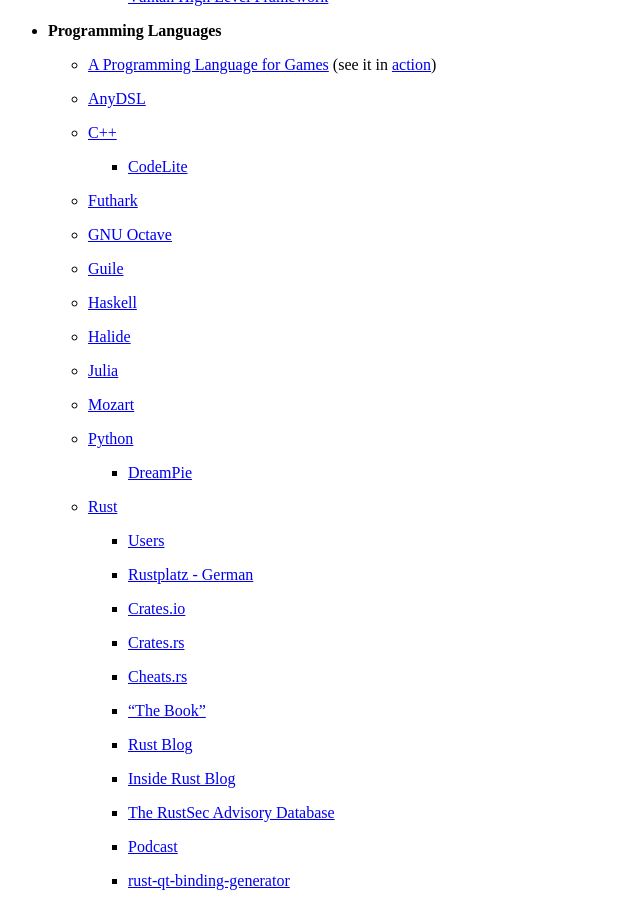
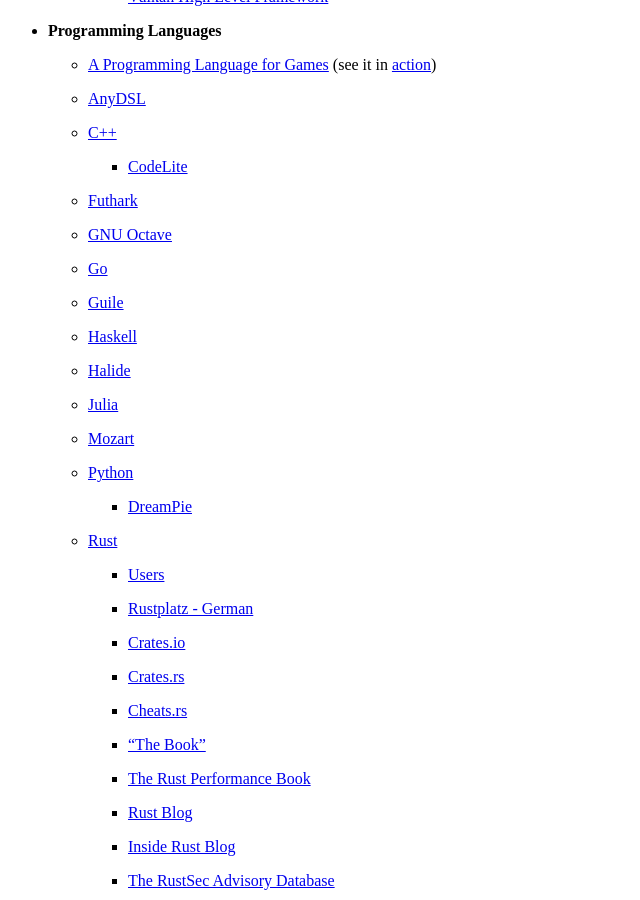
Before and after one commit to wahn/jan_walter_org, a Jekyll site: the page built from links/index.md, in a window 1280 px wide and 900 px high, scrolled down 5497 px. Shown: the whole window, without its empty margins (0-640 px from the left). Built offline with Jekyll 4.4.1, drawn with Linux system fonts in a browser that asks for light colours; Markdown is read by kramdown in place of the engine named in the settings.

Commit message:
Update links and download section.

```diff
--- a/links/index.md
+++ b/links/index.md
@@ -365,6 +365,8 @@
 
     - [GNU Octave](https://www.gnu.org/software/octave)
 
+    - [Go](https://golang.org)
+
     - [Guile](https://www.gnu.org/software/guile)
 
     - [Haskell](https://www.haskell.org)
@@ -392,6 +394,8 @@
         + [Cheats.rs](https://cheats.rs)
 
         + ["The Book"](https://doc.rust-lang.org/book)
+
+        + [The Rust Performance Book](https://nnethercote.github.io/perf-book)
 
         + [Rust Blog](https://blog.rust-lang.org/index.html)
 
```
Also changed, not shown: download/index.md (+1 -1 lines).
